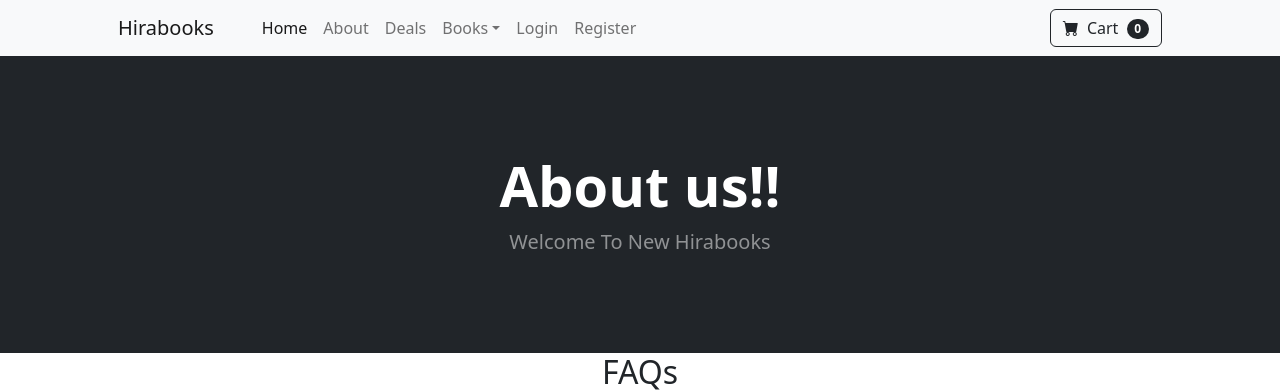
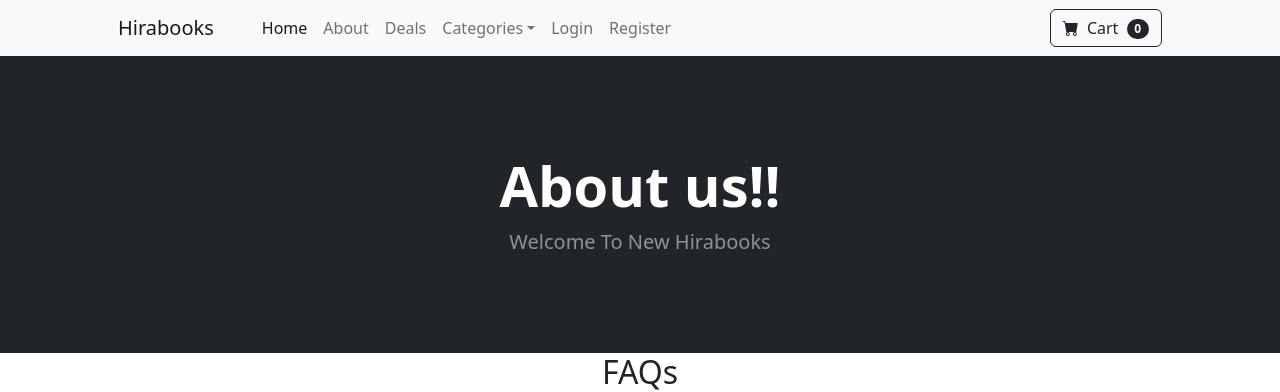
Before and after one commit to sinominee/booksite, a Django app: page /about/ in a window 1280 px wide. Shown: the top 392 px of the page. Run offline with Django 5.2, Linux system fonts and the light colour scheme; some libraries are stand-ins or nearby versions.

Commit message:
fixed cateogry links

```diff
--- a/store/templates/about.html
+++ b/store/templates/about.html
@@ -37,10 +37,5 @@
         </div>
     </div>
 
-<!-- <style>
-.row {
-  color: #777; /* Replace $gray-200 with a valid color value */
-}
-</style> -->
 
 {% endblock %}
--- a/store/templates/navbar.html
+++ b/store/templates/navbar.html
@@ -9,16 +9,15 @@
                 <li class="nav-item"><a class="nav-link" href="{% url 'about' %}">About</a></li>
                 <li class="nav-item"><a class="nav-link" href="">Deals</a></li>
                 <li class="nav-item dropdown">
-                    <a class="nav-link dropdown-toggle" id="navbarDropdown" href="#" role="button" data-bs-toggle="dropdown" aria-expanded="false">Books</a>
+                    <a class="nav-link dropdown-toggle" id="navbarDropdown" href="#" role="button" data-bs-toggle="dropdown" aria-expanded="false">Categories</a>
                     <ul class="dropdown-menu" aria-labelledby="navbarDropdown">
-                        <li><a class="dropdown-item" href="#!">Categories</a></li>
+                        <li><a class="dropdown-item" href="{% url 'home' %}">All Books</a></li>
                         <li><hr class="dropdown-divider" /></li>
-                        <li><a class="dropdown-item" href="{% url 'home' %}">All Books</a></li>
                         <li><a class="dropdown-item" href="{% url 'category' 'Foreign-Books' %}">FOREIGN BOOKS</a></li>
                         <li><a class="dropdown-item" href="{% url 'category' 'Nepali-Books' %}">NEPALI BOOKS</a></li>
                         <li><a class="dropdown-item" href="{% url 'category' 'Novels' %}">NOVELS</a></li>
-                        <li><a class="dropdown-item" href="#!">Popular Items</a></li>
-                        <li><a class="dropdown-item" href="#!">New Arrivals</a></li>
+                        <li><a class="dropdown-item" href="#!">Top Seller</a></li>
+                        <li><a class="dropdown-item" href="{% url 'category' 'product.new_arrival' %}">New Arrivals</a></li>
                     </ul>
                 </li>
 
```
